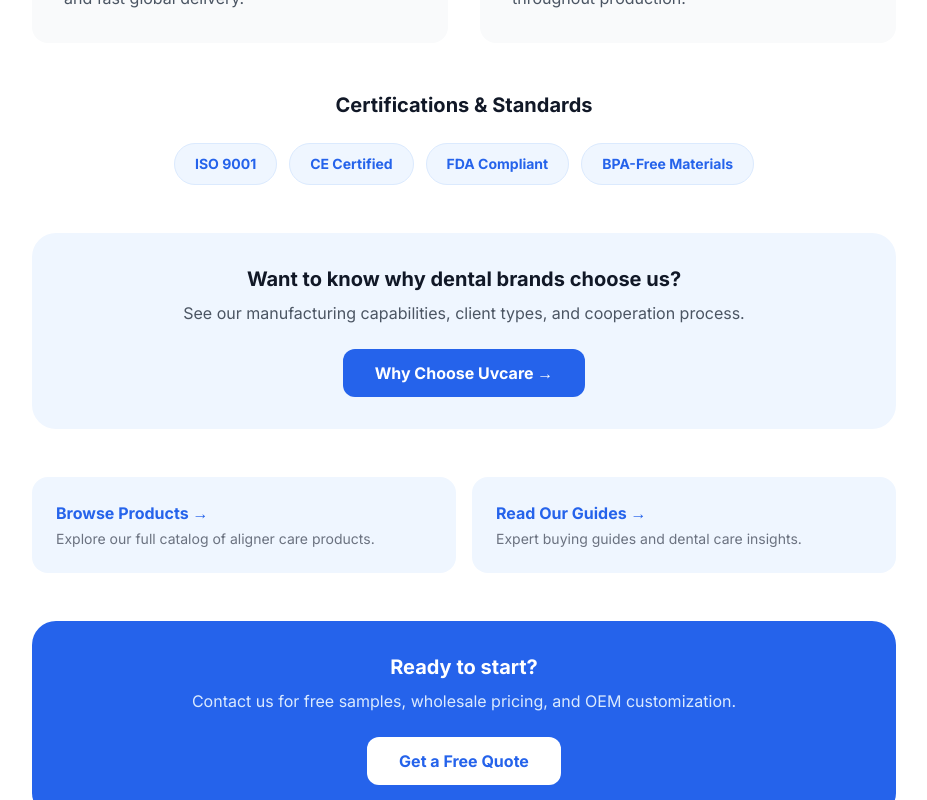
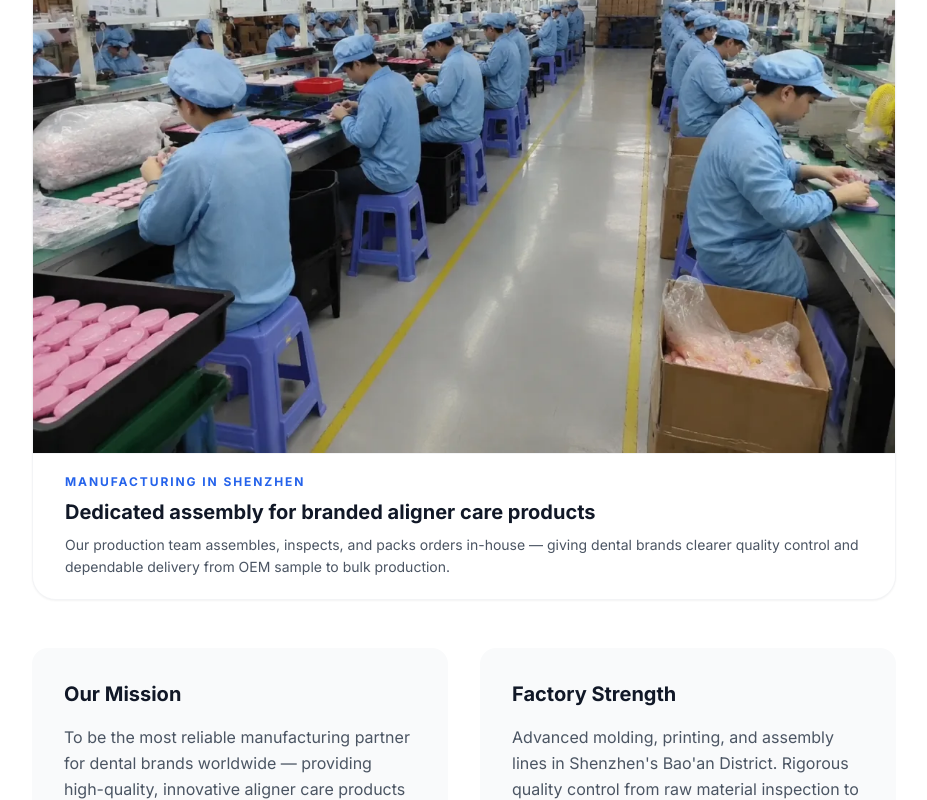
Before and after one commit to ZhuoyaBan/dental-care-b2b, a Next.js app: page /about in a window 1280 px wide. Shown: the part 979-1779 px from the top of the page, without its empty margins (176-1103 px from the left). Built offline with nearby package versions, Linux system fonts and the light colour scheme.

Commit message:
Add production floor photo to about page

```diff
--- a/app/about/page.tsx
+++ b/app/about/page.tsx
@@ -1,6 +1,7 @@
 import Header from "@/components/Header";
 import Footer from "@/components/Footer";
 import Link from "next/link";
+import Image from "next/image";
 import type { Metadata } from "next";
 
 export const metadata: Metadata = {
@@ -79,6 +80,29 @@ export default function AboutPage() {
             </p>
           </div>
 
+          {/* Production floor */}
+          <section className="mb-12" aria-labelledby="production-floor-heading">
+            <div className="overflow-hidden rounded-3xl border border-gray-100 bg-gray-50 shadow-sm">
+              <Image
+                src="/images/about/uvcare-shenzhen-production-floor.webp"
+                alt="Uvcare team assembling aligner care products on the Shenzhen production floor"
+                width={1200}
+                height={900}
+                sizes="(max-width: 896px) 100vw, 896px"
+                className="h-auto w-full"
+              />
+              <div className="border-t border-gray-100 bg-white px-6 py-5 md:px-8">
+                <p className="text-xs font-bold uppercase tracking-[0.16em] text-blue-600">Manufacturing in Shenzhen</p>
+                <h2 id="production-floor-heading" className="mt-2 text-xl font-bold text-gray-900">
+                  Dedicated assembly for branded aligner care products
+                </h2>
+                <p className="mt-2 text-sm leading-relaxed text-gray-600">
+                  Our production team assembles, inspects, and packs orders in-house — giving dental brands clearer quality control and dependable delivery from OEM sample to bulk production.
+                </p>
+              </div>
+            </div>
+          </section>
+
           {/* Mission + Factory */}
           <div className="grid md:grid-cols-2 gap-8 mb-12">
             <div className="bg-gray-50 p-8 rounded-2xl">
```
Also changed, not shown: public/images/about/uvcare-shenzhen-production-floor.webp (added).
